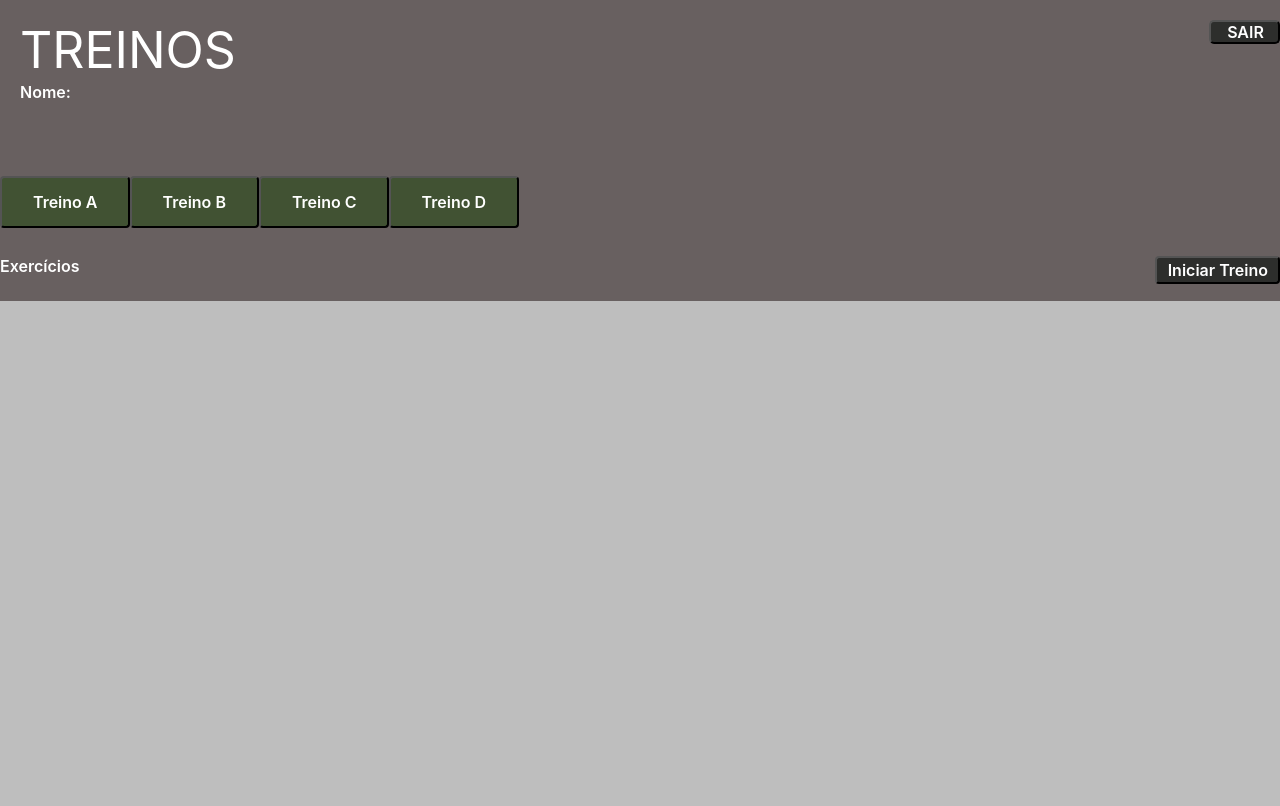
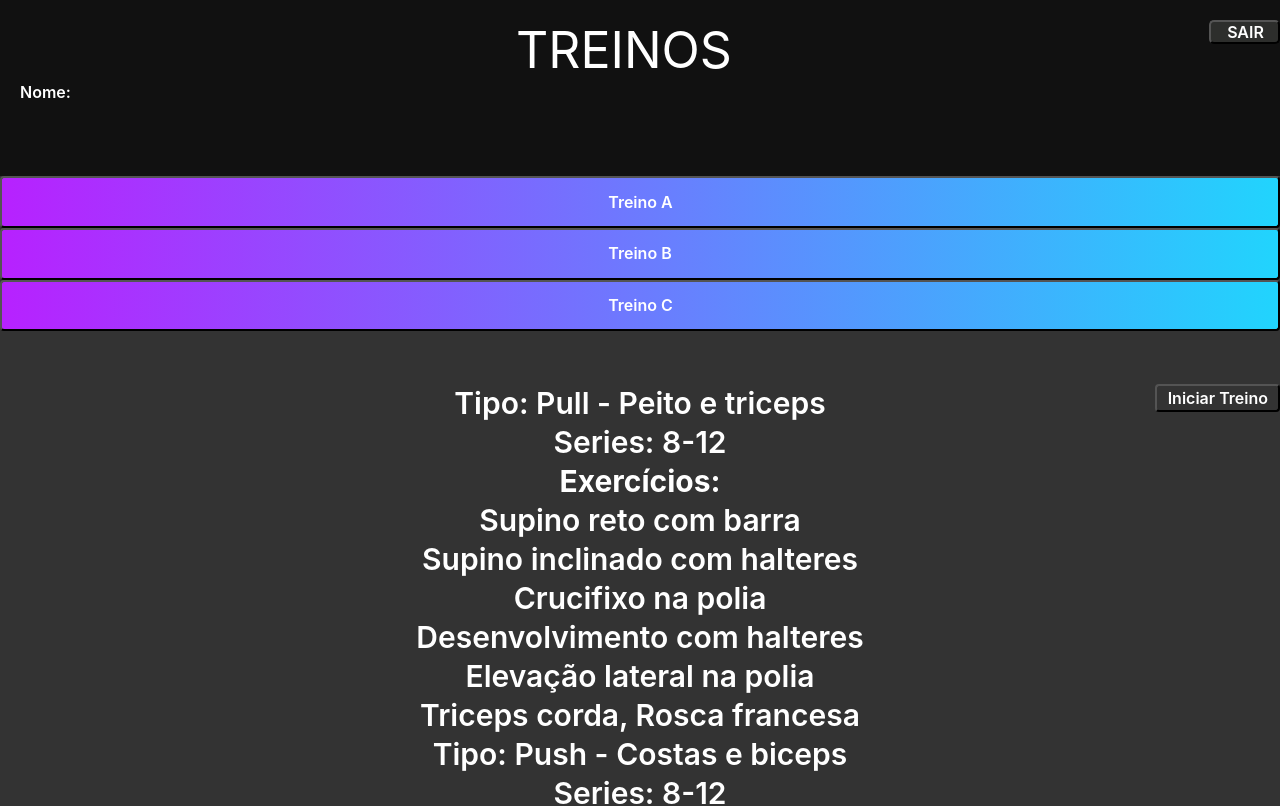
Before and after one commit to ElytonPereira/software-academia-front, a React (Create React App) app: page /home in a window 1280 px wide. Shown: the top 806 px of the page. Built offline with nearby package versions, Linux system fonts and the light colour scheme.

Commit message:
funções na tela de home - treinos via front

```diff
--- a/src/components/Home/Home.css
+++ b/src/components/Home/Home.css
@@ -5,13 +5,14 @@
     width: 100% auto;
     height: 176px;
 
-    background: #686060;
+    background-color: #111;
     padding: 20px; /* Espaçamento interno do cabeçalho */
 
   }
 
   .txt-treinos{
     color: #FFF;
+    padding-left:40%;
     font-family: Inter;
     font-size: 50px;
     font-style: normal;
@@ -75,7 +76,9 @@
   .treinos {
     width: 100% auto;
     height: 80px;
-    background: #686060;
+    background-color: #333;
+    display: grid;
+    grid: 15px;
 
   }
 
@@ -86,7 +89,10 @@
     align-items: center;
 
     border-radius: 4px;
-    background: #415233;
+    background: -webkit-linear-gradient(to left, #21d4fd, #b721ff);
+    background: -o-linear-gradient(to left, #21d4fd, #b721ff);
+    background: -moz-linear-gradient(to left, #21d4fd, #b721ff);
+    background: linear-gradient(to left, #21d4fd, #b721ff);
     cursor: pointer;
   }
 
@@ -109,7 +115,10 @@
     justify-content: center;
     align-items: center;
     border-radius: 4px;
-    background: #415233;
+    background: -webkit-linear-gradient(to left, #21d4fd, #b721ff);
+    background: -o-linear-gradient(to left, #21d4fd, #b721ff);
+    background: -moz-linear-gradient(to left, #21d4fd, #b721ff);
+    background: linear-gradient(to left, #21d4fd, #b721ff);
     cursor: pointer;
   }
 
@@ -132,7 +141,10 @@
     justify-content: center;
     align-items: center;
     border-radius: 4px;
-    background: #415233;
+    background: -webkit-linear-gradient(to left, #21d4fd, #b721ff);
+    background: -o-linear-gradient(to left, #21d4fd, #b721ff);
+    background: -moz-linear-gradient(to left, #21d4fd, #b721ff);
+    background: linear-gradient(to left, #21d4fd, #b721ff);
     cursor: pointer;
   }
 
@@ -147,36 +159,18 @@
     font-weight: 600;
     line-height: 130%; /* 20.8px */
     background: none;
+
   }
 
-  .button-treinoD{
-    display: inline-flex;
-    padding: 13.5px 31px;
-    justify-content: center;
-    align-items: center;
-    border-radius: 4px;
-    background: #415233;
-    cursor: pointer;
-  }
-
-  .txt-button-treinoD{
-    color: #FFF;
-
-    text-align: center;
-    font-feature-settings: 'clig' off, 'liga' off;
-    font-family: Inter;
-    font-size: 16px;
-    font-style: normal;
-    font-weight: 600;
-    line-height: 130%; /* 20.8px */
-    background: none;
-  }
 
   /* Estilos para a parte embaixo (espaço cinza) */
-  .start-exercicios {
+  .exercicios {
     width: 100% auto;
-    height: 45px;
-    background: #686060;
+    height: 100vh;
+    background: #333;
+
+
+    padding-top: 10%;
 
   }
 
@@ -205,7 +199,7 @@
     align-items: center;
 
     border-radius: 4px;
-    background: #2D2E2C;
+    background: #333;
     cursor: pointer;
     position: absolute;
     right: 0;
@@ -223,9 +217,20 @@
     line-height: 130%; /* 20.8px */
     background: none;
   }
-  .exercicios{
-    width: auto;
-    height: 550px;
-    background: #BEBEBE;
 
+  .exercicios-list{
+
+
+    flex-direction: column;
+    justify-content: center;
+
+    color: #FFF;
+    text-align: center;
+    font-feature-settings: 'clig' off, 'liga' off;
+    font-family: Inter;
+    font-size: 30px;
+    font-style: normal;
+    font-weight: 600;
+    line-height: 130%; /* 20.8px */
+    background: none;
   }
--- a/src/components/Home/Home.js
+++ b/src/components/Home/Home.js
@@ -1,49 +1,140 @@
-import React from "react";
+import React, { useState } from "react";
 import { useNavigate } from "react-router-dom";
-import './Home.css'
+import "./Home.css";
 
-function Home () {
-
+function Home() {
   const navigate = useNavigate();
 
-  const logoff  =() =>{
+  const logoff = () => {
     localStorage.removeItem("TOKEN");
     localStorage.removeItem("NOME");
-    navigate('/login')
-  }
+    navigate("/login");
+  };
+
+  const treinos = [
+    {
+      id: 1,
+      nome: "Treino A",
+      tipo: "Pull - Peito e triceps",
+      series: "3",
+      repeticoes: "8-12",
+      exercicios: [
+        "Supino reto com barra",
+        "Supino inclinado com halteres",
+        "Crucifixo na polia",
+        "Desenvolvimento com halteres",
+        "Elevação lateral na polia",
+        "Triceps corda, Rosca francesa",
+      ],
+    },
+    {
+      id: 2,
+      nome: "Treino B",
+      tipo: "Push - Costas e biceps",
+      series: "3",
+      repeticoes: "8-12",
+      exercicios: [
+        "Barra fixa",
+        "Remada curvada",
+        "Pull down",
+        "Encolhimento com barra",
+        "Crucifixo invertido na polia",
+        "Rosca direta",
+        "Rosca inversa",
+      ],
+    },
+    {
+      id: 3,
+      nome: "Treino C",
+      tipo: "Legs",
+      series: "3",
+      repeticoes: "8-12",
+      exercicios: [
+        "Agachamento livre",
+        "Leg press",
+        "Stiff",
+        "Passada",
+        "Mesa flexora",
+        "Cadeira extensora",
+        "Panturrilhas em pé",
+        "Panturrilhas",
+        "sentado",
+      ],
+    },
+    // Adicione mais treinos conforme necessário
+  ];
+
+  const [treinoSelecionado, setTreinoSelecionado] = useState(null);
+
+  const filtrarTreinosPorNome = () => {
+    if (!treinoSelecionado) {
+      return treinos; // Retorna todos os treinos se nenhum estiver selecionado.
+    }
+    return treinos.filter((treino) => treino.nome === treinoSelecionado);
+  };
 
   return (
-    <form>
-      <div class="header">
+    <main>
+      <form onSubmit={(e) => e.preventDefault()}>
+        <div class="header">
+          <text className="txt-treinos">TREINOS</text>
 
-        <text className="txt-treinos">TREINOS</text>
-
-        <button onClick={logoff}
-        type="submit"
-        className="button-sair">
-          <text className="txt-button-sair">SAIR</text>
-        </button>
-        <div className="nome-usuario"
-        >
-          <text className="txt-nome">Nome: {localStorage.getItem('NOME')}</text>
+          <button onClick={logoff} type="submit" className="button-sair">
+            <text className="txt-button-sair">SAIR</text>
+          </button>
+          <div className="nome-usuario">
+            <text className="txt-nome">
+              Nome: {localStorage.getItem("NOME")}
+            </text>
+          </div>
         </div>
 
-      </div>
-      <div className="treinos">
-        <button className="button-treinoA"><text className="txt-button-treinoA">Treino A</text></button>
-        <button className="button-treinoB"><text className="txt-button-treinoB">Treino B</text></button>
-        <button className="button-treinoC"><text className="txt-button-treinoC">Treino C</text></button>
-        <button className="button-treinoD"><text className="txt-button-treinoD">Treino D</text></button>
-      </div>
-      <div className="start-exercicios">
-        <text className="txt-exercicios">Exercícios</text>
-        <button className="start-button-treino"><text className="txt-start-button-treino">Iniciar Treino</text></button>
-      </div>
-      <div className="exercicios">
+        <div className="treinos">
+          <button
+            className="button-treinoA"
+            onClick={() => setTreinoSelecionado("Treino A")}
+          >
+            <text className="txt-button-treinoA">Treino A</text>
+          </button>
+          <button
+            className="button-treinoB"
+            onClick={() => setTreinoSelecionado("Treino B")}
+          >
+            <text className="txt-button-treinoB">Treino B</text>
+          </button>
+          <button
+            className="button-treinoC"
+            onClick={() => setTreinoSelecionado("Treino C")}
+          >
+            <text className="txt-button-treinoC">Treino C</text>
+          </button>
+        </div>
 
-      </div>
-    </form>
+        <div className="exercicios">
+
+          <button className="start-button-treino">
+            <text className="txt-start-button-treino">Iniciar Treino</text>
+          </button>
+          {filtrarTreinosPorNome().map((treino) => (
+              <div key={treino.id} className="exercicios-list">
+                <p>Tipo: {treino.tipo}</p>
+                <p>Series: {treino.repeticoes}</p>
+                <h4>Exercícios:</h4>
+                <ul>
+                  {treino.exercicios.map((exercicio, index) => (
+                    <li key={index}>{exercicio}</li>
+                  ))}
+                </ul>
+              </div>
+            ))}
+          <div>
+
+
+          </div>
+        </div>
+      </form>
+    </main>
   );
-};
+}
 
 export default Home;
--- a/src/components/Login/Login.css
+++ b/src/components/Login/Login.css
@@ -1,8 +1,4 @@
-*{
-    margin: 0;
-    padding: 0;
-    box-sizing: border-box;
-}
+
 
 .container{
     width: 100%;
--- /dev/null
+++ b/src/index.css
@@ -0,0 +1,6 @@
+*{
+    margin: 0;
+    padding: 0;
+    box-sizing: border-box;
+
+}
--- a/src/index.js
+++ b/src/index.js
@@ -1,7 +1,7 @@
 import React from 'react';
 import ReactDOM from 'react-dom/client';
 
-import App from './App';
+import './index.css'
 import Routering from './routes/routes';
 import Provider from './context/Provider';
 import RegistrarUser from './components/registrarUser/RegistrarUser';
```
